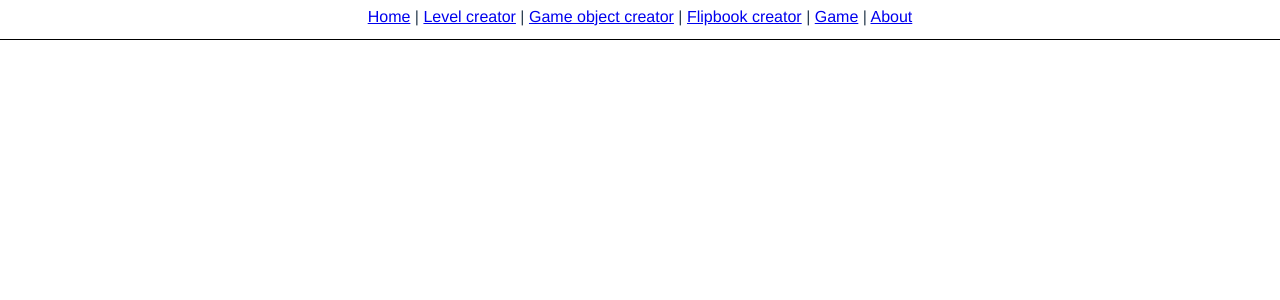
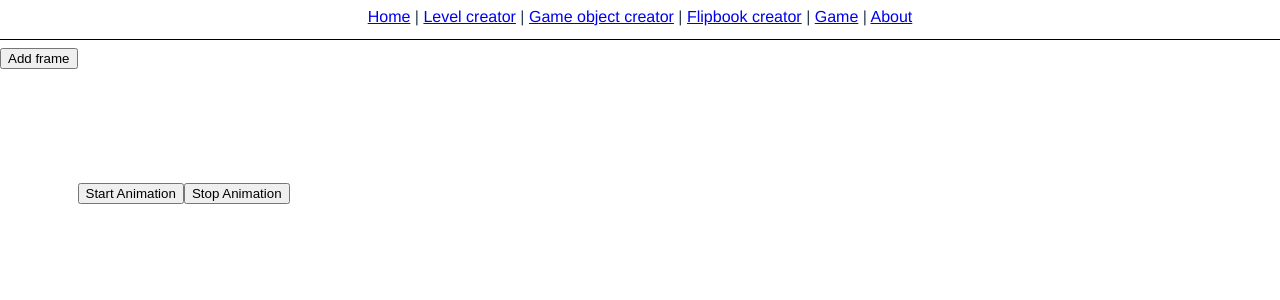
Before and after one commit to 3AHAT0P/ProjectYVueExample, a Vue app: page /flipbook-creator in a window 1280 px wide. Shown: the top 300 px of the page. Built offline with nearby package versions, Linux system fonts and the light colour scheme.

Commit message:
New Feature: FlipbookCreator page Dev: add functionality to add sprite urls and draw a flipbook in runtime

```diff
--- a/src/lib/core/RenderedObject/Flipbook.ts
+++ b/src/lib/core/RenderedObject/Flipbook.ts
@@ -11,7 +11,6 @@ interface IFlipbookOptions {
 
 declare global {
   interface IFlipbook {
-    create(sprites: string[], options?: IFlipbookOptions): Promise<IFlipbook>,
     init(): void,
     load(): void,
     start(): void,
--- a/src/views/FlipbookCreator.vue
+++ b/src/views/FlipbookCreator.vue
@@ -1,5 +1,19 @@
 <template>
   <div :class="blockName | bemMods(mods)">
+    <div>
+      <button @click="addFrame">Add frame</button>
+      <div :class="blockName | bemElement('sprite-list')">
+        <label v-for="sprite in sprites" v-bind:key="sprite.id">
+          Sprite
+          <input v-model="sprite.url">
+        </label>
+      </div>
+    </div>
+    <div>
+      <button @click="flipbook.start()">Start Animation</button>
+      <button @click="flipbook.stop()">Stop Animation</button>
+      <canvas ref="renderer"></canvas>
+    </div>
   </div>
 </template>
 
@@ -11,21 +25,80 @@ import {
   Watch,
 } from 'vue-property-decorator';
 import { State, Getter, Mutation } from 'vuex-class';
+import { uuid } from '@/utils';
+import Flipbook from '@/lib/core/RenderedObject/Flipbook';
 
 const { BASE_URL } = process.env;
+type sprite = {
+  url: string;
+  id: string;
+}
 
 @Component({
   components: { },
 })
 export default class FlipbookCreator extends Vue {
   private mods: Hash = {};
+  private sprites: sprite[] = [];
+  private flipbook: IFlipbook = null;
 
   private blockName: string = 'flipbook-creator';
+  private ctx: CanvasRenderingContext2D;
+  private image: string;
+
+  mounted() {
+    this.ctx = this.$refs.renderer.getContext('2d');
+  }
+
+  addFrame() {
+    this.sprites.push({ url: '', id: uuid() });
+  }
+
+  async renderFlipbook() {
+    if (this.flipbook) {
+      const { width, height } = this.$refs.renderer;
+      const { width: fw, height: fh } = this.flipbook;
+      this.ctx.clearRect(0, 0, width, height);
+      this.ctx.drawImage(
+        this.flipbook.currentSprite,
+        0,
+        0,
+        fw,
+        fh,
+        0,
+        0,
+        fw,
+        fh,
+      );
+      requestAnimationFrame(this.renderFlipbook.bind(this));
+    }
+  }
+
+  @Watch('sprites', {
+    deep: true,
+  })
+  protected async onSpitesChanged(newSprites: sprite[]): Promise<void> {
+    const spritesWithUrl = newSprites.filter(sprite => sprite.url);
+    const sprites = spritesWithUrl.map(sprite => sprite.url);
+    if (sprites.length) {
+      if (this.flipbook) this.flipbook.stop();
+      try {
+        this.flipbook = await Flipbook.create(sprites);
+        this.flipbook.start();
+        this.renderFlipbook();
+      } catch (e) {
+        this.flipbook = null;
+      }
+    }
+  }
 }
 </script>
 
 <style lang="stylus" scoped>
 .flipbook-creator
   width 100%
-  display grid
+  display flex
+  &__sprite-list
+    display flex
+    flex-direction column
 </style>
```
